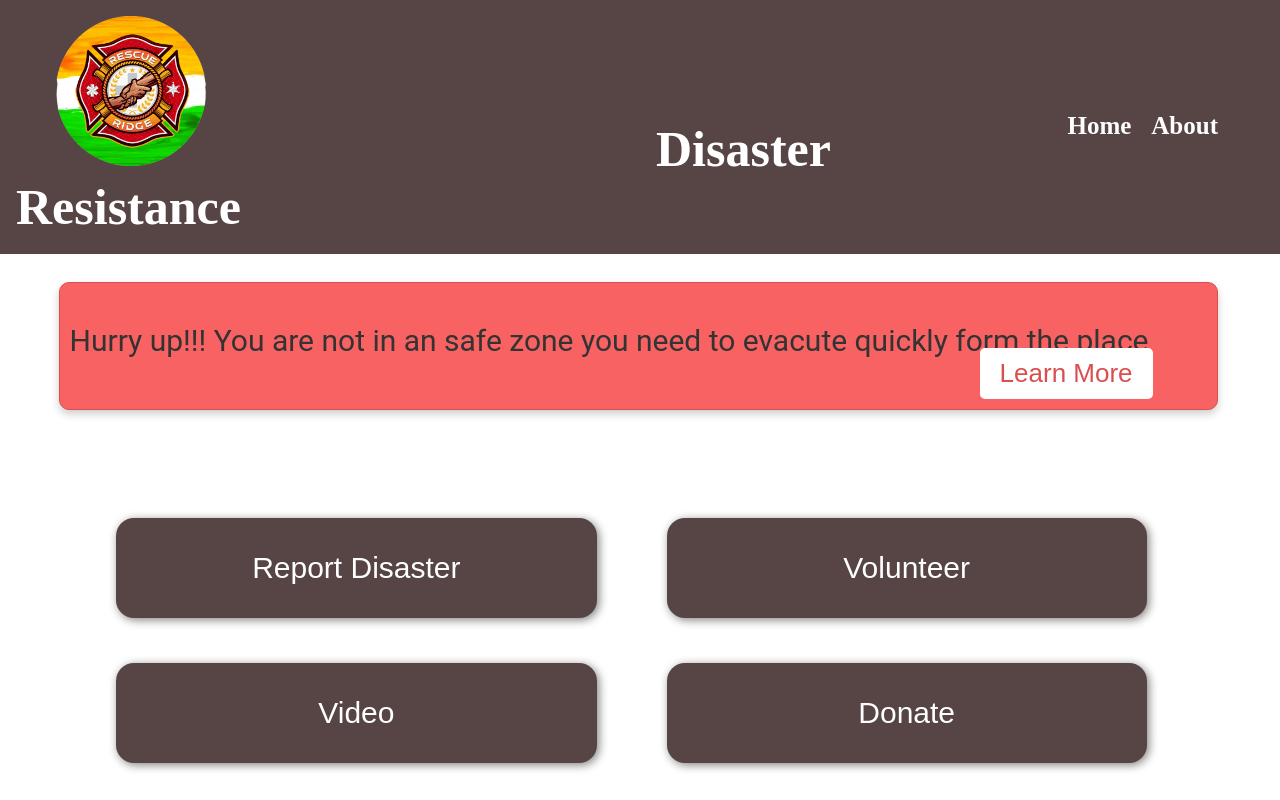
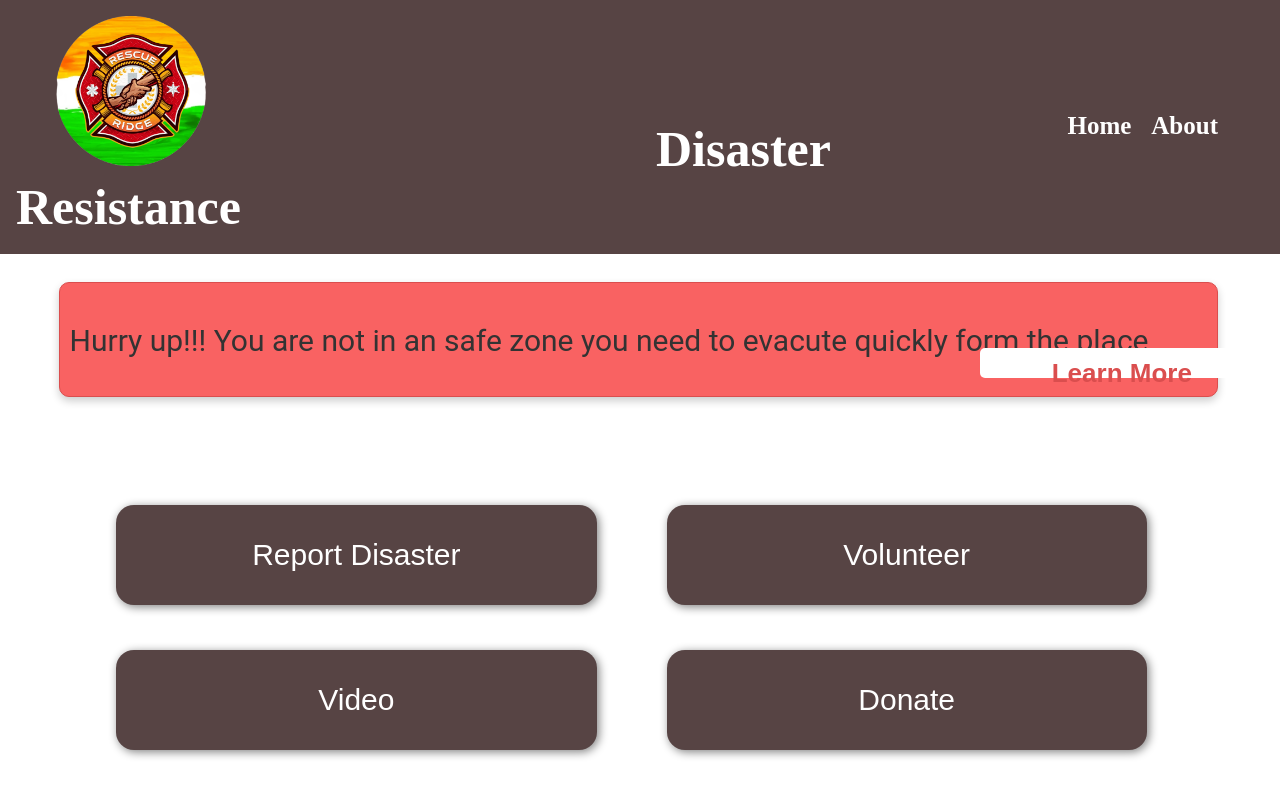
Before and after one commit to Pratyansh35/Hackathon_Techs, a React (Create React App) app in the folder Frontend/: page / in a window 1280 px wide. Built offline with nearby package versions, Linux system fonts and the light colour scheme.

Commit message:
changing sum basic styling of form module
0

```diff
--- a/Frontend/src/components/Java script/Form.js
+++ b/Frontend/src/components/Java script/Form.js
@@ -126,13 +126,13 @@ export default function Form() {
 
 
         <div className="location-info">
-              <div>
+              <div className="Name">
                 <label>Name : </label>
                 <input type="text" required onChange={e=>setName(e.target.value)}/>
               </div>
               <div>
                 <label>Phone Number : </label>
-                <input type="Number" required onChange={e=>setPhone(e.target.value)}/>
+                <input type="tel" required onChange={e=>setPhone(e.target.value)}/>
               </div>
               <div>
                 <label>Address : </label>
@@ -149,7 +149,7 @@ export default function Form() {
                   <option value="LandSlides">LandSlides</option>
                 </select>
               </div>
-              <div className="locinfo">
+              <div className="location-info" id='location'>
                 <label>Location Information : </label>
                 <label>{userLocation.lat} , {userLocation.lng}</label><br></br>
                 <label>City : Phagwara</label><br></br>
--- a/Frontend/src/components/css/Form.css
+++ b/Frontend/src/components/css/Form.css
@@ -3,6 +3,7 @@
   align-items: flex-start;
   justify-content: space-between;
   padding: 20px;
+
 }
 
 /* Style for the map container */
@@ -17,4 +18,18 @@
   padding: 20px;
   border: 1px solid #ccc;
   background-color: #f8f8f8;
+  margin-bottom: 31px;
 }
+button{
+  margin-top: 2%;
+  width: 25%;
+  height:30px;
+  border-radius: 5%;
+  background-color: #816f6f;
+  font-size: medium;
+  font-weight: 700;
+}
+label{
+  font-size: large;
+  font-weight: 600;
+}
```
